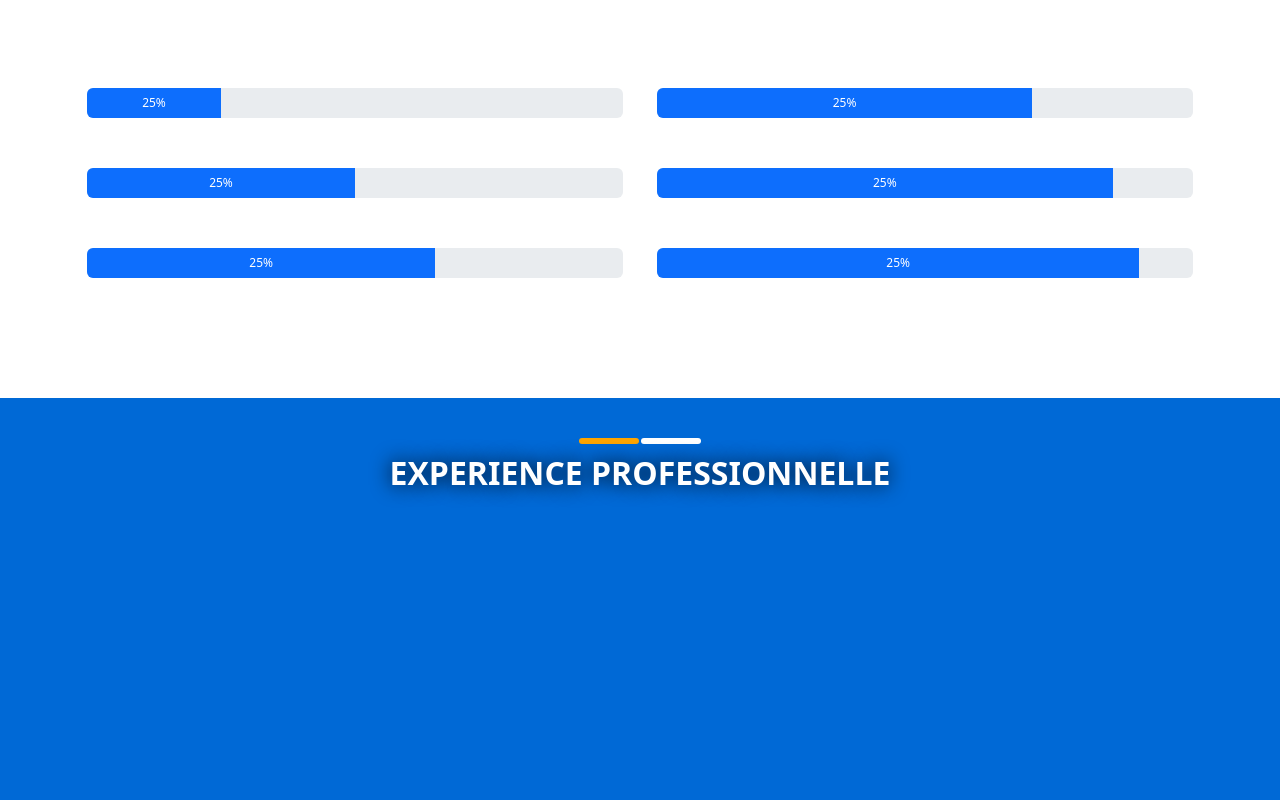
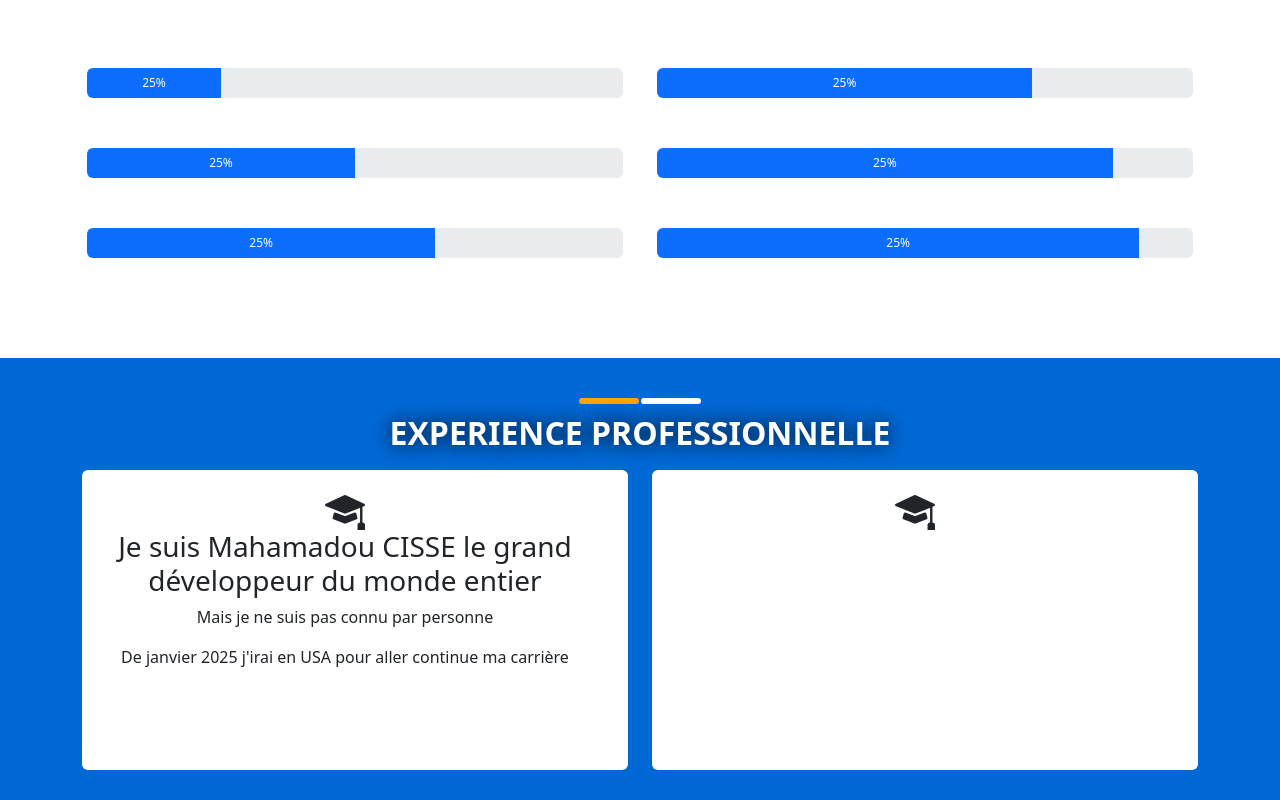
Before and after one commit to cisbydev/my_portfolio, a plain HTML site: page cv.html in a window 1280 px wide. Shown: the part 1291-2091 px from the top of the page. Before the commit the page ends 1801 px from the top, so only its background shows below. Drawn offline with nearby package versions, Linux system fonts and the light colour scheme.

Commit message:
j'ai travail sur l'experiencepro

```diff
--- a/cv.html
+++ b/cv.html
@@ -34,12 +34,12 @@
                 </div>
                 <div class="icons">
                     <div class="container text-center" >
-                        <div><a href=""><span class="bi bi-whatsapp"></span></a> </div>
-                        <div><a href=""><span class="bi bi-youtube"></span></a>  </div>
-                        <div><a href=""><span class="bi bi-facebook"></span></a> </div>
-                        <div><a href=""><span class="bi bi-linkedin"></span></a> </div>
-                        <div><a href=""><span class="bi bi-instagram"></span></a></div>
-                        <div><a href=""><span class="bi bi-telegram"></span></a> </div>
+                        <div><a href=""><span class="bi bi-whatsapp bi_one"></span></a> </div>
+                        <div><a href=""><span class="bi bi-youtube bi_one"></span></a>  </div>
+                        <div><a href=""><span class="bi bi-facebook bi_one"></span></a> </div>
+                        <div><a href=""><span class="bi bi-linkedin bi_one"></span></a> </div>
+                        <div><a href=""><span class="bi bi-instagram bi_one"></span></a></div>
+                        <div><a href=""><span class="bi bi-telegram bi_one"></span></a> </div>
                 </div>
             </div>
          </div>
@@ -135,12 +135,22 @@
                 <div class="devider2"></div>
             </div>
             <h2>Experience Professionnelle</h2>
-            <div class="uversity"><span class="excellent"></span>
+                <div class="school">
+                    <div class="row">
+                        <div class="col-lg-6 col-sm-12">
+                            <div class="universityone"><span class="bi bi-mortarboard-fill"></span>
+                                <h3>Je suis Mahamadou CISSE le grand développeur du monde entier</h3>
+                                <p>Mais je ne suis pas connu par personne</p>
+                                <p>De janvier 2025 j'irai en USA pour aller continue ma carrière</p>
+                            </div>
+                        </div>
+                        <div class="col-lg-6 col-sm-12">
+                            <div class="universitytwo"><span class="bi bi-mortarboard-fill"></span>
 
-            </div>
-            <div class="uversity"><span class="excellent"></span>
-
-            </div>
+                            </div>
+                        </div>
+                    </div>
+                </div>
         </div>
     </section>
 
--- a/dossier_css/cv.css
+++ b/dossier_css/cv.css
@@ -149,7 +149,7 @@ div h2{
 .bi-linkedin{color: blue; border-radius: 100%;}
 .bi-instagram{color: red; border-radius: 100%;}
 .bi-telegram{color: cornflowerblue; border-radius: 100%;}
-.bi{
+.bi_one{
     font-size: 30px;
     margin-right: 10px;
     background-color: #ffa500;
@@ -158,7 +158,7 @@ div h2{
     padding: 10px 14px;
     transition: all 0.3s ease-in 0s;
 }
-.bi:hover{
+.bi_one:hover{
     background-color: #333;
     transition: all 0.3s ease-in 0s;
     color: #fff;
@@ -178,10 +178,35 @@ div h2{
 /* CONPETENCES */
 #skill{
     background-color: #fff;
-    padding: 70px 0;
+    padding: 50px 0;
 }
 #skill .progress{
     margin: 50px 5px;
     height: 30px;
 }
 /* EXPERIENCE */
+#experiencepro{
+    margin-bottom: 20px;
+/* }#experiencepro .school{
+    display: flex;
+    justify-self: center;
+} */
+}#experiencepro .universityone{
+    padding: 20px 40px  40px 20px;
+    height: 300px;
+    background-color: #fff;
+    margin-bottom: 10px;
+    border-radius: 6px;
+    text-align: center;
+}
+#experiencepro .universitytwo{
+    padding: 20px 40px  40px 20px;
+    height: 300px;
+    background-color: #fff;
+    border-radius: 6px;
+    text-align: center;
+}
+.bi-mortarboard-fill{
+    font-size: 40px;
+
+}
```
